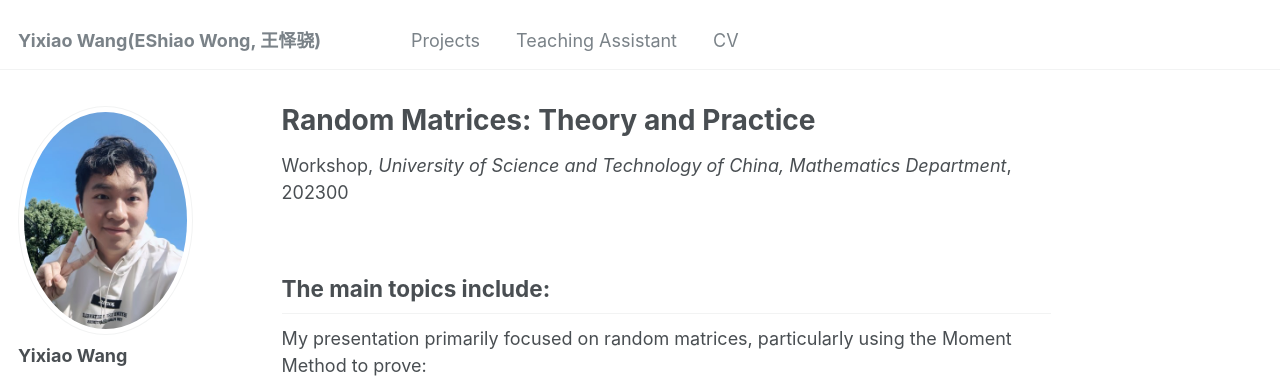
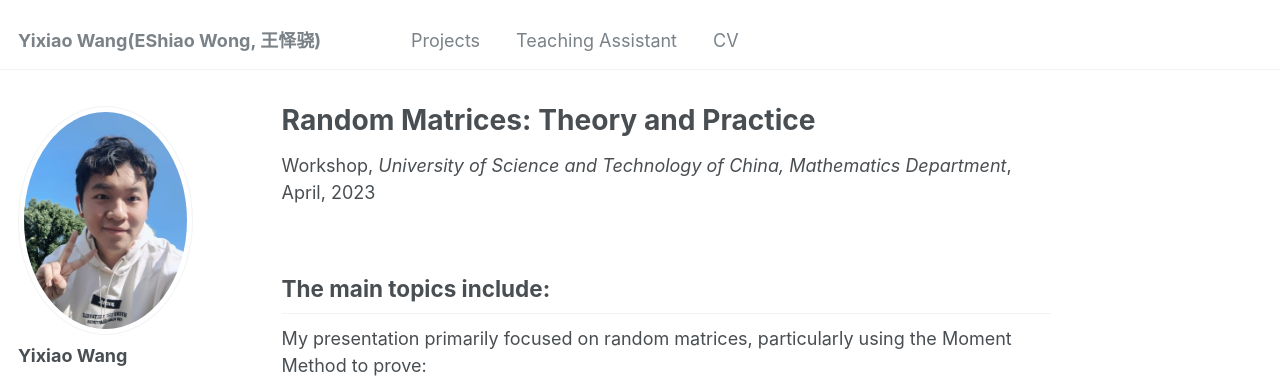
Before and after one commit to Yixiao-Wang-Stats/Yixiao-Wang-Stats.github.io, a Jekyll site: the page built from _teaching/Random-Matrices.md, in a window 1280 px wide and 900 px high. Shown: the top 378 px of the window. Built offline with Jekyll 4.4.1, drawn with Linux system fonts in a browser that asks for light colours; nearby versions of some CDN libraries; library files that are not in the unit come from our copies; a script that is not in the unit is left out.

Commit message:
Update single.html

```diff
--- a/_layouts/single.html
+++ b/_layouts/single.html
@@ -35,7 +35,7 @@
         {% endif %}
 
         {% if page.collection == 'teaching' or page.collection == 'projects' %}
-          <p> {{ page.type }}, <i>{{ page.venue }}</i>, {{ page.date | default: "1900-01-01" | date: "%Y%M" }} </p>
+          <p> {{ page.type }}, <i>{{ page.venue }}</i>, {{ page.date | default: "1900-01-01" | date: "%B, %Y" }} </p>
         {% elsif page.venue and page.date %}
           <p>Published in <i>{{ page.venue }}</i>, {{ page.date | default: "1900-01-01" | date: "%Y" }} </p>
         {% elsif page.date %}
```
